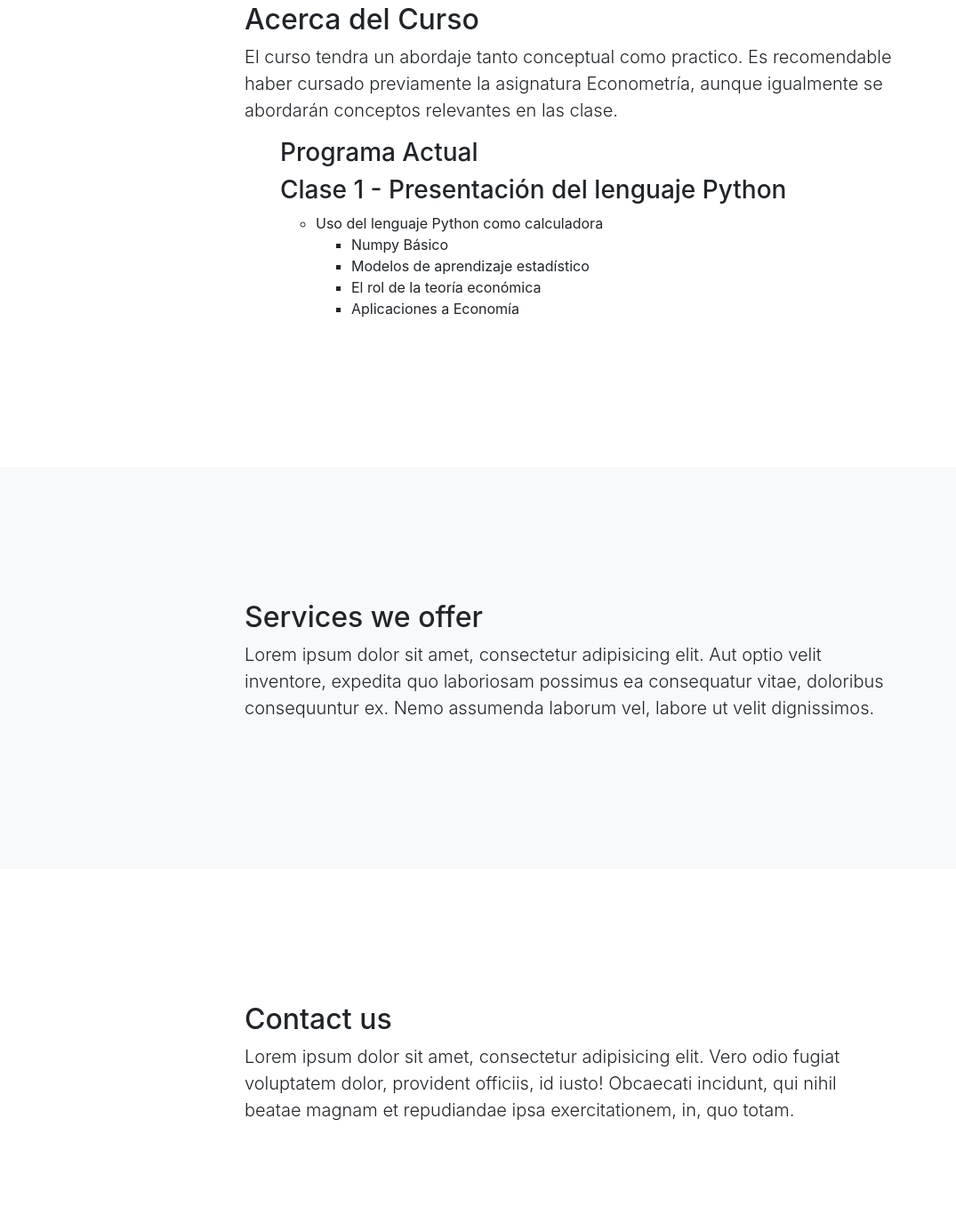
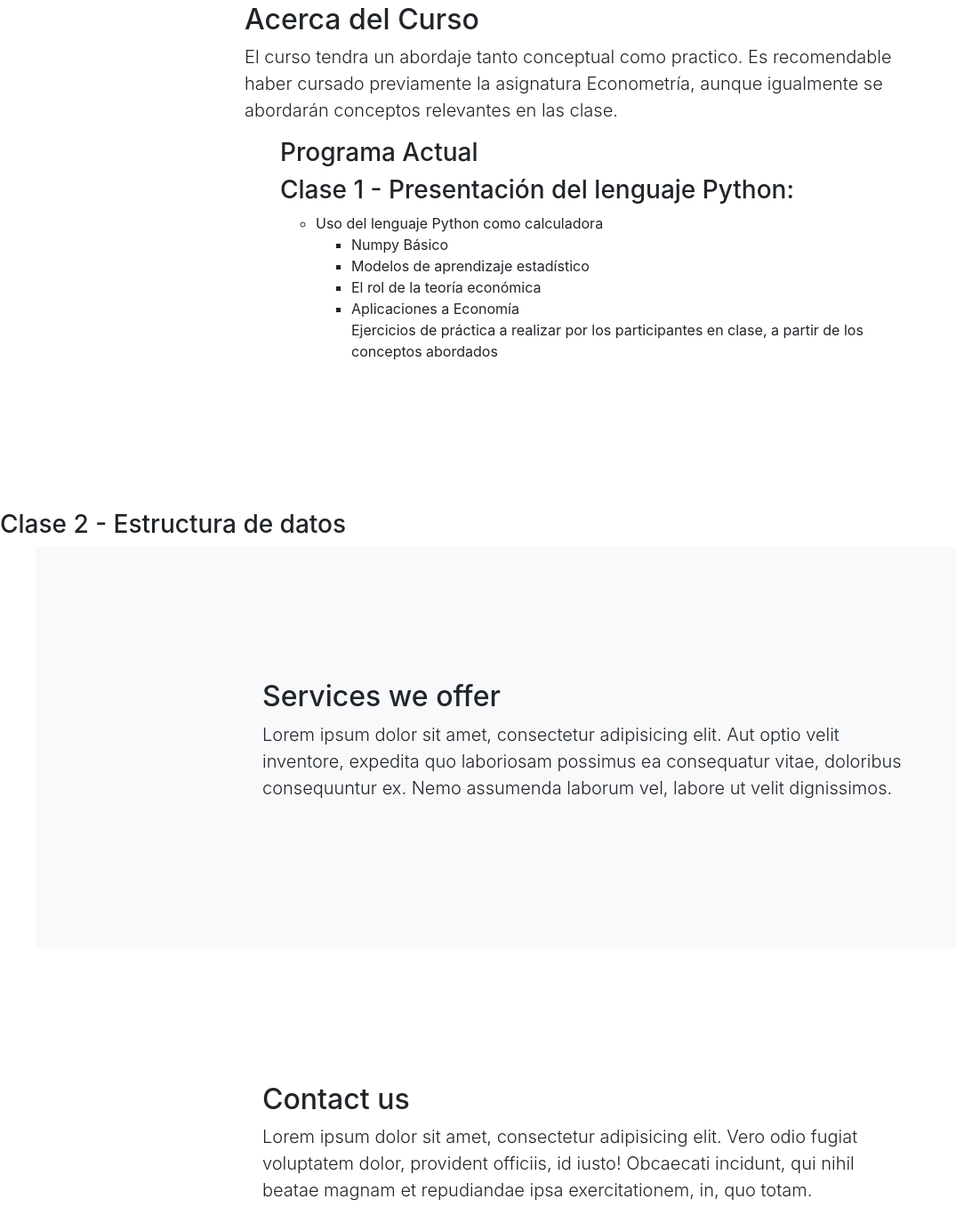
Before and after one commit to edsilvaf/Curso-Python-Analisis-de-datos, a website with bundled scripts: page index.html in a window 1280 px wide. Shown: the part 505-1880 px from the top of the page at 89% size, without its empty margins (0-1075 px from the left). Built offline with nearby package versions, Linux system fonts and the light colour scheme.

Commit message:
Update index.html

```diff
--- a/index.html
+++ b/index.html
@@ -61,7 +61,7 @@
           <ul>
             <div id="clase-1---Presentacion-del-lenguaje-Python" class="section level3">
             <h3>Programa Actual</h3>
-            <h3>Clase 1 - Presentación del lenguaje Python</h3>
+            <h3>Clase 1 - Presentación del lenguaje Python:</h3>
 <ul>
             <li>Uso del lenguaje Python como calculadora</li>
 <ul>
@@ -69,11 +69,17 @@
             <li>Modelos de aprendizaje estadístico</li>
             <li>El rol de la teoría económica</li>
             <li>Aplicaciones a Economía</li>
+            <p>Ejercicios de práctica a realizar por los participantes en clase, a partir de los conceptos abordados</p>
           </ul>
         </div>
       </div>
     </div>
   </section>
+</div>
+  <div id="clase-2---estructura-de-datos" class="section level3">
+      <h3>Clase 2 - Estructura de datos</h3>
+<ul>
+
 
   <section id="services" class="bg-light">
     <div class="container">
```
